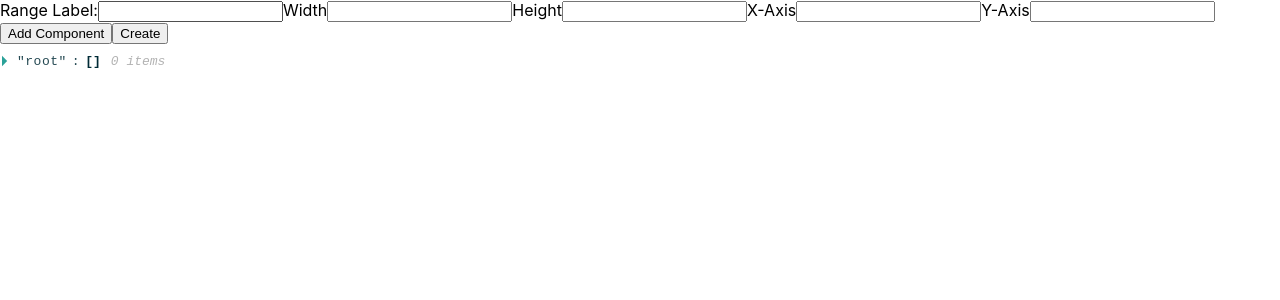
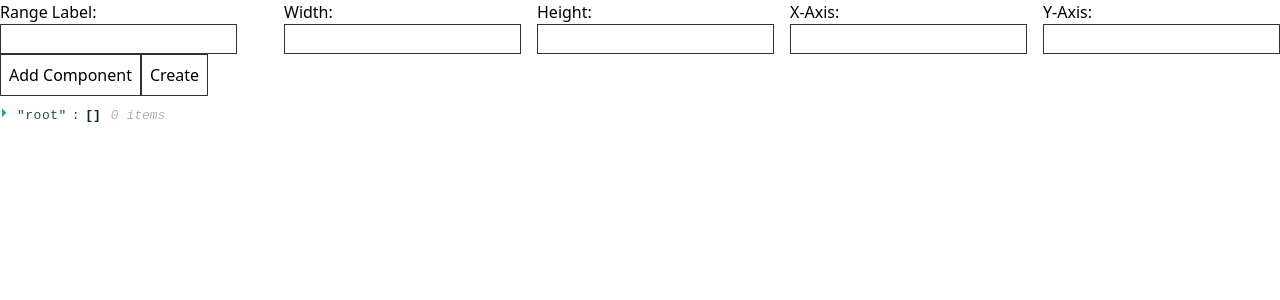
Before and after one commit to peraltajk-sprobe/exercise, a React (Create React App) app: page / in a window 1280 px wide. Shown: the top 300 px of the page. Built offline with nearby package versions, Linux system fonts and the light colour scheme.

Commit message:
added tailwind

```diff
--- /dev/null
+++ b/craco.config.js
@@ -0,0 +1,10 @@
+module.exports = {
+    style: {
+      postcss: {
+        plugins: [
+          require('tailwindcss'),
+          require('autoprefixer'),
+        ],
+      },
+    },
+  }
--- /dev/null
+++ b/postcss.config.js
@@ -0,0 +1,6 @@
+module.exports = {
+  plugins: {
+    tailwindcss: {},
+    autoprefixer: {},
+  },
+}
--- a/src/App.css
+++ b/src/App.css
@@ -1,3 +1,8 @@
+input, button, select {
+  border: 1px solid #333;
+  padding: 2px;
+}
+
 .range-container {
   display: flex;
   flex-direction: row;
--- a/src/App.js
+++ b/src/App.js
@@ -1,5 +1,6 @@
 import React from 'react';
 import './App.css';
+import './index.css';
 import { FormContextProvider, useHookReducer } from './hooks';
 import ReactJson from 'react-json-view';
 import Form from './components/form';
@@ -10,7 +11,7 @@ const App = () => {
 
   return (
     <FormContextProvider value={{state, dispatch}}>
-      <div className="container">
+      <div className="flex flex-1 flex-col">
         <Form />
         <div className="range-container">
           <div className="range-list">
--- a/src/components/form.js
+++ b/src/components/form.js
@@ -39,42 +39,71 @@ const Form = (props) => {
     }, [reset, props.defaultValues])
 
     return (
-        <form onSubmit={handleSubmit(onClickSubmit)}>
+        <form onSubmit={handleSubmit(onClickSubmit)} className="flex flex-col">
+            <div className={`flex ${props.defaultValues ? 'flex-col' : 'flex-row items-center'} justify-start gap-x-4`}>
                 <input {...register("id")} name="id" id="id" hidden />
-            <label htmlFor="label">Range Label:</label>
+                <div>
+                    <label htmlFor="label">Range Label: </label>
                     <input {...register("label", { required: "Please enter Label." })} name="label" id="label" type="text" />
-            <label htmlFor="width">Width</label>
+                </div>
+                <div>
+                    <label htmlFor="width">Width: </label>
                     <input {...register("width")} name="width" id="width" type="number" />
-            <label htmlFor="height">Height</label>
+                </div>
+                <div>
+                    <label htmlFor="height">Height: </label>
                     <input {...register("height")} name="height" id="height" type="number" />
-            <label htmlFor="xaxis">X-Axis</label>
+                </div>
+                <div>
+                    <label htmlFor="xaxis">X-Axis: </label>
                     <input {...register("xaxis")} name="xaxis" id="xaxis" type="number" />
-            <label htmlFor="yaxis">Y-Axis</label>
+                </div>
+                <div>
+                    <label htmlFor="yaxis">Y-Axis: </label>
                     <input {...register("yaxis")} name="yaxis" id="yaxis" type="number" />
+                </div>
+            </div>
+
+            <div>
                 {
                     fields.map((field, index) => (
-                    <div key={field.id}>
+                        <div key={field.id} className={`flex gap-y-4 ${props.defaultValues ? 'flex-col' : 'flex-row items-center'}`}>
                             <input type="hidden" {...register(`components.${index}.id`)} name={`components.${index}.id`} id={`components.${index}.id`} defaultValue={index} />
-                        <label htmlFor={`components.${index}.label`}>Component Label:</label>
+                            <div>
+                                <label htmlFor={`components.${index}.label`}>Component Label: </label>
                                 <input type="text" {...register(`components.${index}.label`)} name={`components.${index}.label`}
                                     id={`components.${index}.label`} defaultValue={field.label} />
+                            </div>
                             <GroupSelectInput register={register} index={ index } selectDefaultValue={props.defaultValues} />
-                        <label htmlFor={`components.${index}.width`}>Width</label>
+                            <div>
+                                <label htmlFor={`components.${index}.width`}>Width: </label>
                                 <input {...register(`components.${index}.width`)} name={`components.${index}.width`} id={`components.${index}.width`} type="number" />
-                        <label htmlFor={`components.${index}.height`}>Height</label>
+                            </div>
+                            <div>
+                                <label htmlFor={`components.${index}.height`}>Height: </label>
                                 <input {...register(`components.${index}.height`)} name={`components.${index}.height`} id={`components.${index}.height`} type="number" />
-                        <label htmlFor={`components.${index}.xaxis`}>X-Axis</label>
+                            </div>
+                            <div>
+                                <label htmlFor={`components.${index}.xaxis`}>X-Axis: </label>
                                 <input {...register(`components.${index}.xaxis`)} name={`components.${index}.xaxis`} id={`components.${index}.xaxis`} type="number" />
-                        <label htmlFor={`components.${index}.yaxis`}>Y-Axis</label>
+                            </div>
+                            <div>
+                                <label htmlFor={`components.${index}.yaxis`}>Y-Axis: </label>
                                 <input {...register(`components.${index}.yaxis`)} name={`components.${index}.yaxis`} id={`components.${index}.yaxis`} type="number" />
-                        <button onClick={() => remove(index)}> Remove </button>
+                            </div>
+                            <button onClick={() => remove(index)} className="p-2 bg-red-200"> Remove </button>
                         </div>
                     ))
                 }
-            <button type="button" onClick={() => append({label: ""})}>Add Component</button>
-            <button type="submit">
+            </div>
+
+            <div className="flex flex-row">
+                <button type="button" onClick={() => append({label: ""})} className="p-2">Add Component</button>
+                <button type="submit" className="p-2">
                     {props.defaultValues ? "Update" : "Create"}
                 </button>
+            </div>
+
         </form>
     )
 }
--- a/src/index.css
+++ b/src/index.css
@@ -1,13 +1,3 @@
-body {
-  margin: 0;
-  font-family: -apple-system, BlinkMacSystemFont, 'Segoe UI', 'Roboto', 'Oxygen',
-    'Ubuntu', 'Cantarell', 'Fira Sans', 'Droid Sans', 'Helvetica Neue',
-    sans-serif;
-  -webkit-font-smoothing: antialiased;
-  -moz-osx-font-smoothing: grayscale;
-}
-
-code {
-  font-family: source-code-pro, Menlo, Monaco, Consolas, 'Courier New',
-    monospace;
-}
+@tailwind base;
+@tailwind components;
+@tailwind utilities;
--- /dev/null
+++ b/tailwind.config.js
@@ -0,0 +1,11 @@
+module.exports = {
+  purge: ['./src/**/*.{js,jsx,ts,tsx}', './public/index.html'],
+  darkMode: false, // or 'media' or 'class'
+  theme: {
+    extend: {},
+  },
+  variants: {
+    extend: {},
+  },
+  plugins: [],
+}
```
Also changed, not shown: package.json (+10 -3 lines), 1 other file (tests, documents, lock files or other folders). Lines whose indentation alone changed are shown as unchanged.
